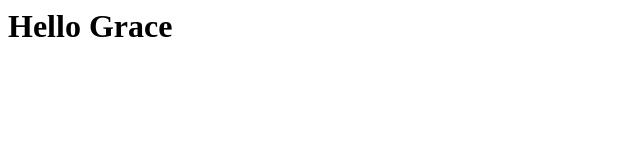
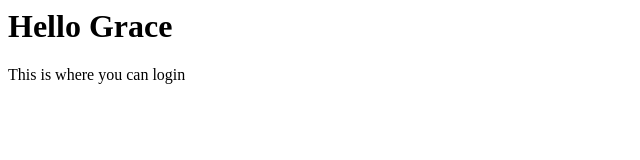
Before and after one commit to GOnyinye/grace_assignment1, a plain HTML site: page Grace.html in a window 1280 px wide. Shown: the whole page, without its empty margins (0-640 px from the left). Drawn offline with Linux system fonts and the light colour scheme.

Commit message:
added a paragraph

```diff
--- a/Grace.html
+++ b/Grace.html
@@ -2,5 +2,6 @@
 <title>grace is cool</title>
 <body>
     <h1>Hello Grace</h1>
+    <p>This is where you can login</p>
 </body>
 </html>
```
